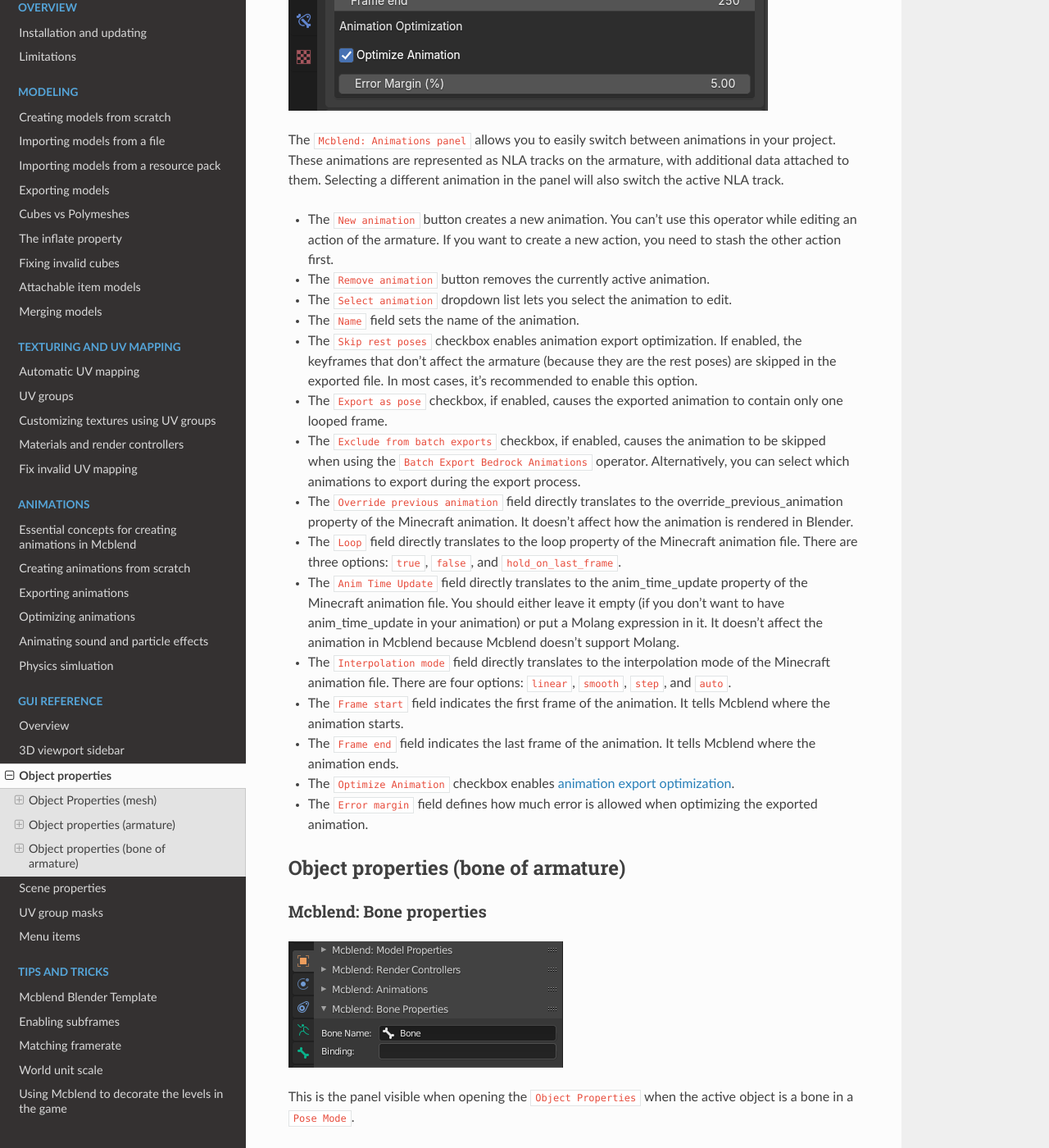
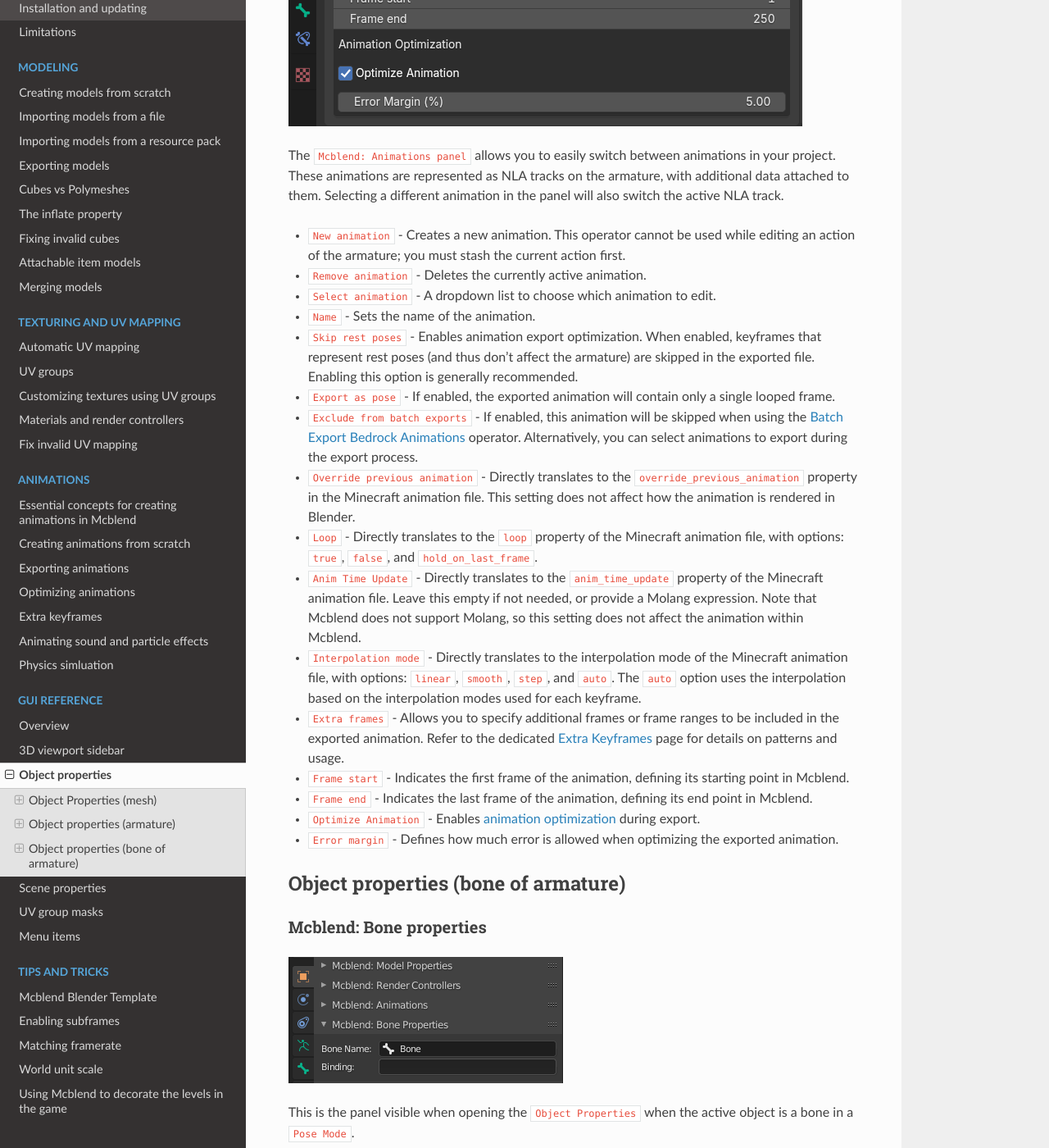
Before and after one commit to Nusiq/mcblend, a Sphinx documentation site: the page built from docs/gui/object_properties.md, in a window 1280 px wide and 1400 px high, scrolled down 3704 px. Shown: the whole window at 82% size. Built offline with Sphinx 7.4.7 and the Read the Docs theme 3.1.0, drawn with Linux system fonts in a browser that asks for light colours.

Commit message:
Documented the 'extra keyframes' feature. Close #122.

```diff
--- a/docs/gui/object_properties.md
+++ b/docs/gui/object_properties.md
@@ -54,21 +54,22 @@
 
 The `Mcblend: Animations panel` allows you to easily switch between animations in your project. These animations are represented as NLA tracks on the armature, with additional data attached to them. Selecting a different animation in the panel will also switch the active NLA track.
 
-- The `New animation` button creates a new animation. You can't use this operator while editing an action of the armature. If you want to create a new action, you need to stash the other action first.
-- The `Remove animation` button removes the currently active animation.
-- The `Select animation` dropdown list lets you select the animation to edit.
-- The `Name` field sets the name of the animation.
-- The `Skip rest poses` checkbox enables animation export optimization. If enabled, the keyframes that don't affect the armature (because they are the rest poses) are skipped in the exported file. In most cases, it's recommended to enable this option.
-- The `Export as pose` checkbox, if enabled, causes the exported animation to contain only one looped frame.
-- The `Exclude from batch exports` checkbox, if enabled, causes the animation to be skipped when using the `Batch Export Bedrock Animations` operator. Alternatively, you can select which animations to export during the export process.
-- The `Override previous animation` field directly translates to the override_previous_animation property of the Minecraft animation. It doesn't affect how the animation is rendered in Blender.
-- The `Loop` field directly translates to the loop property of the Minecraft animation file. There are three options: `true`, `false`, and `hold_on_last_frame`.
-- The `Anim Time Update` field directly translates to the anim_time_update property of the Minecraft animation file. You should either leave it empty (if you don't want to have anim_time_update in your animation) or put a Molang expression in it. It doesn't affect the animation in Mcblend because Mcblend doesn't support Molang.
-- The `Interpolation mode` field directly translates to the interpolation mode of the Minecraft animation file. There are four options: `linear`, `smooth`, `step`, and `auto`.
-- The `Frame start` field indicates the first frame of the animation. It tells Mcblend where the animation starts.
-- The `Frame end` field indicates the last frame of the animation. It tells Mcblend where the animation ends.
-- The `Optimize Animation` checkbox enables {ref}`animation export optimization<optimizing-animations>`.
-- The `Error margin` field defines how much error is allowed when optimizing the exported animation.
+- `New animation` - Creates a new animation. This operator cannot be used while editing an action of the armature; you must stash the current action first.
+- `Remove animation` - Deletes the currently active animation.
+- `Select animation` - A dropdown list to choose which animation to edit.
+- `Name` - Sets the name of the animation.
+- `Skip rest poses` - Enables animation export optimization. When enabled, keyframes that represent rest poses (and thus don't affect the armature) are skipped in the exported file. Enabling this option is generally recommended.
+- `Export as pose` - If enabled, the exported animation will contain only a single looped frame.
+- `Exclude from batch exports` - If enabled, this animation will be skipped when using the {ref}`Batch Export Bedrock Animations<batch-exporting-multiple-animations>` operator. Alternatively, you can select animations to export during the export process.
+- `Override previous animation` - Directly translates to the `override_previous_animation` property in the Minecraft animation file. This setting does not affect how the animation is rendered in Blender.
+- `Loop` - Directly translates to the `loop` property of the Minecraft animation file, with options: `true`, `false`, and `hold_on_last_frame`.
+- `Anim Time Update` - Directly translates to the `anim_time_update` property of the Minecraft animation file. Leave this empty if not needed, or provide a Molang expression. Note that Mcblend does not support Molang, so this setting does not affect the animation within Mcblend.
+- `Interpolation mode` - Directly translates to the interpolation mode of the Minecraft animation file, with options: `linear`, `smooth`, `step`, and `auto`. The `auto` option uses the interpolation based on the interpolation modes used for each keyframe.
+- `Extra frames` - Allows you to specify additional frames or frame ranges to be included in the exported animation. Refer to the dedicated {ref}`Extra Keyframes<extra-keyframes>` page for details on patterns and usage.
+- `Frame start` - Indicates the first frame of the animation, defining its starting point in Mcblend.
+- `Frame end` - Indicates the last frame of the animation, defining its end point in Mcblend.
+- `Optimize Animation` - Enables {ref}`animation optimization<optimizing-animations>` during export.
+- `Error margin` - Defines how much error is allowed when optimizing the exported animation.
 
 ## Object properties (bone of armature)
 
```
Also changed, not shown: docs/animations/exporting_animations.md (+1 -0 lines), docs/animations/extra_keyframes.md (added, +35 -0 lines), docs/animations/physics_simulation.md (+10 -7 lines), docs/index.md (+1 -0 lines), docs/img/animations/object_properties_animations_extra_frames.png (added), docs/img/animations/physics_simulation_export_animation.png, docs/img/animations/physics_simulation_ravager.gif, docs/img/animations/physics_simulation_ravager_scale_keyframes.png (deleted), docs/img/gui/object_properties_armature_animations.png.
